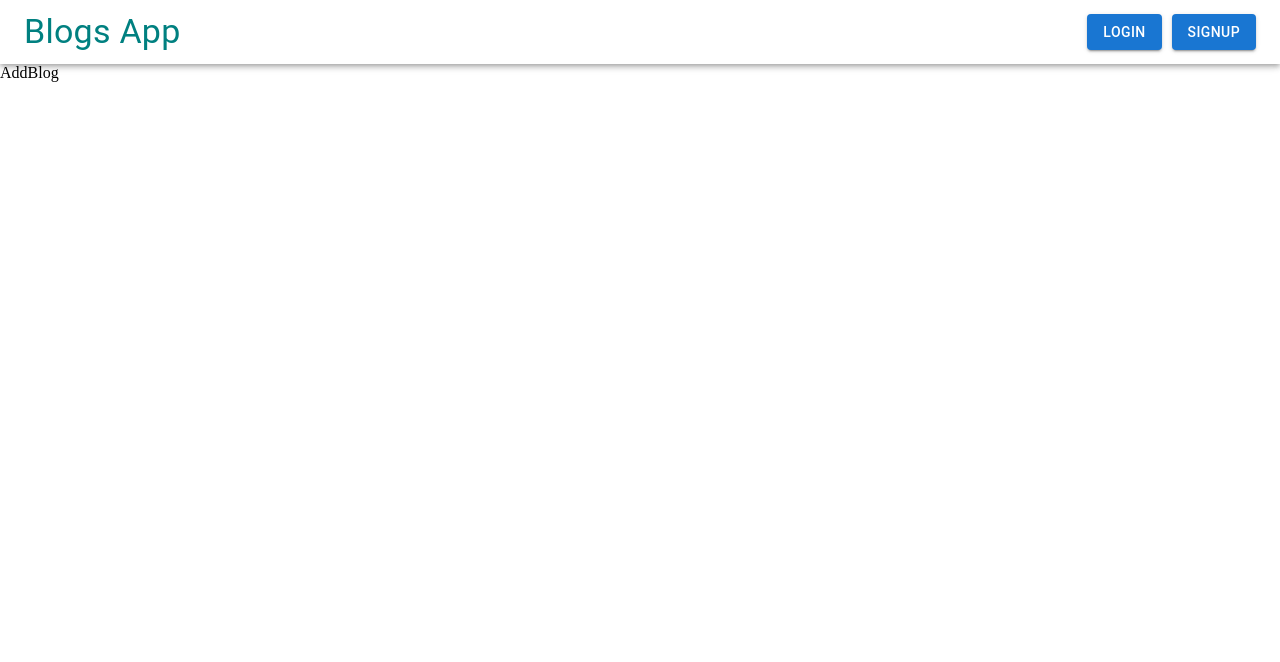
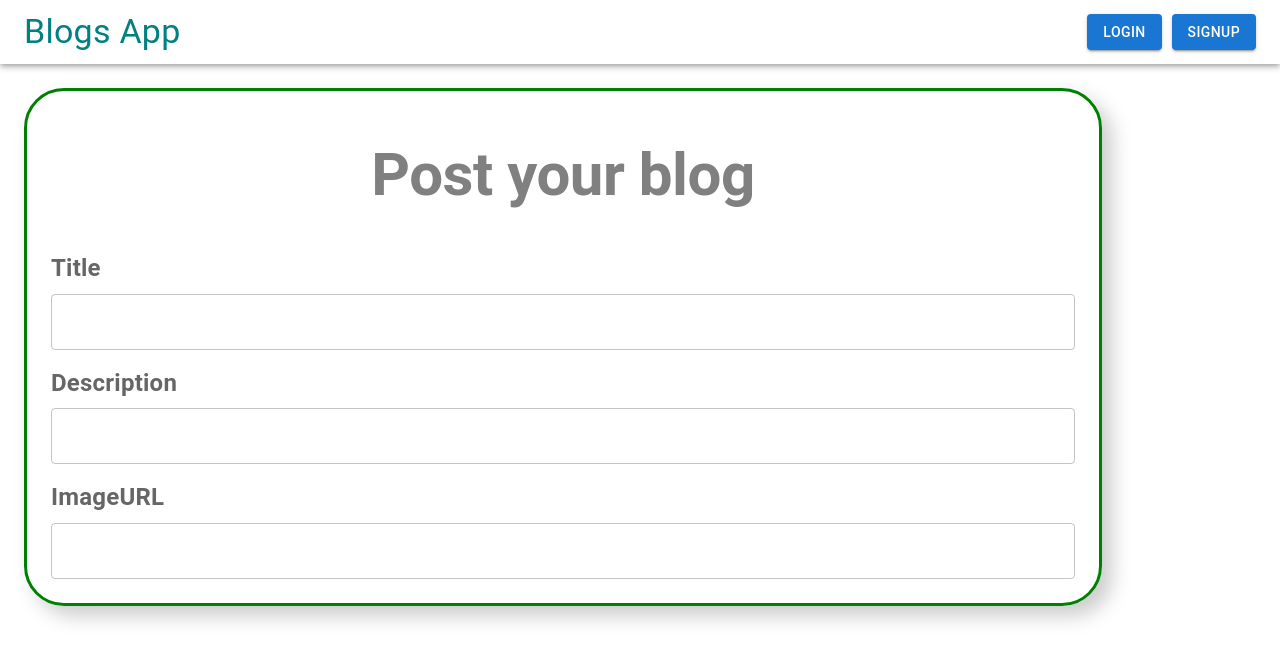
Before and after one commit to marufsiddique01/Blog-App, a React (Create React App) app in the folder frontend/: page /blogs/add in a window 1280 px wide. Shown: the top 662 px of the page. Built offline with nearby package versions, Linux system fonts and the light colour scheme.

Commit message:
user blogs

```diff
--- a/frontend/src/Components/AddBlog.jsx
+++ b/frontend/src/Components/AddBlog.jsx
@@ -1,7 +1,25 @@
+import { Box, InputLabel, TextField, Typography } from '@mui/material'
 import React from 'react'
 
 const AddBlog = () => {
-  return <div>AddBlog</div>
+  const labelStyles = { mb: 1, mt: 2, fontSize: '24px', fontWeight: 'bold' }
+  return (
+    <div>
+      <form>
+        <Box border={3} borderColor='green' borderRadius={10} boxShadow='10px 10px 20px #ccc' padding={3} margin={3} display='flex' flexDirection={'column'} width='80%'>
+          <Typography fontWeight={'bold'} padding={3} color={'grey'} variant='h2' textAlign={'center'}>
+            Post your blog
+          </Typography>
+          <InputLabel sx={labelStyles}>Title</InputLabel>
+          <TextField />
+          <InputLabel sx={labelStyles}>Description</InputLabel>
+          <TextField />
+          <InputLabel sx={labelStyles}>ImageURL</InputLabel>
+          <TextField />
+        </Box>
+      </form>
+    </div>
+  )
 }
 
 export default AddBlog
--- a/frontend/src/Components/Auth.js
+++ b/frontend/src/Components/Auth.js
@@ -39,11 +39,13 @@ const Auth = () => {
     // console.log(inputs)
     if (isSignUp) {
       sendRequest('signup')
+        .then((data) => localStorage.setItem('userId', data.user._id))
         .then(() => dispatch(authActions.login()))
         .then(() => navigate('/blogs'))
         .then((data) => console.log(data))
     } else {
       sendRequest()
+        .then((data) => localStorage.setItem('userId', data.user._id))
         .then(() => dispatch(authActions.login()))
         .then(() => navigate('/blogs'))
         .then((data) => console.log(data))
--- a/frontend/src/Components/Header.jsx
+++ b/frontend/src/Components/Header.jsx
@@ -20,6 +20,7 @@ const Header = () => {
             <Tabs value={value} onChange={(e, val) => setvalue(val)}>
               <Tab LinkComponent={Link} to='/blogs' label='All blogs' />
               <Tab LinkComponent={Link} to='/myBlogs' label='My Blogs' />
+              <Tab LinkComponent={Link} to='/blogs/add' label='Add Blogs' />
             </Tabs>
           </Box>
         )}
--- a/frontend/src/Components/UserBlogs.jsx
+++ b/frontend/src/Components/UserBlogs.jsx
@@ -1,7 +1,24 @@
-import React from 'react'
+import axios from 'axios'
+import React, { useEffect, useState } from 'react'
+import Blog from './Blog'
 
 const UserBlogs = () => {
-  return <div>UserBlogs</div>
+  const [blogs, setBlogs] = useState()
+  const id = localStorage.getItem('userId')
+
+  const sendRequest = async () => {
+    const res = await axios.get(`http://localhost:5000/api/blog/user/${id}`).catch((err) => console.log(err))
+    // console.log(res)
+    const data = await res.data
+    return data
+  }
+
+  useEffect(() => {
+    sendRequest().then((data) => setBlogs(data.userBlogs.blogs))
+  }, [])
+  console.log(blogs)
+
+  return <div>{blogs && blogs.map((blog, index) => <Blog title={blog.title} description={blog.description} image={blog.imageURL} userName={blog.user.user} time={blog.updatedAt} />)}</div>
 }
 
 export default UserBlogs
```
